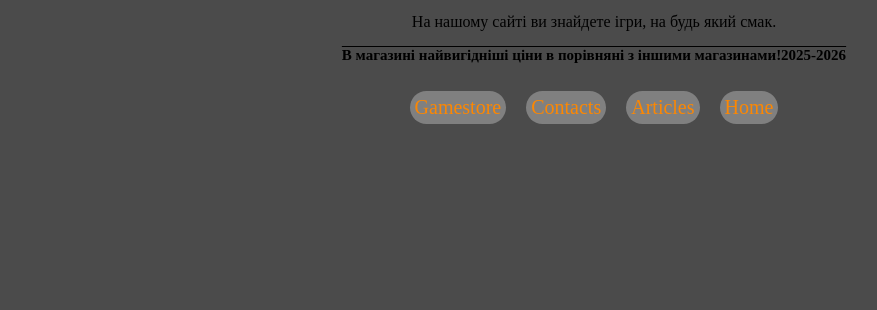
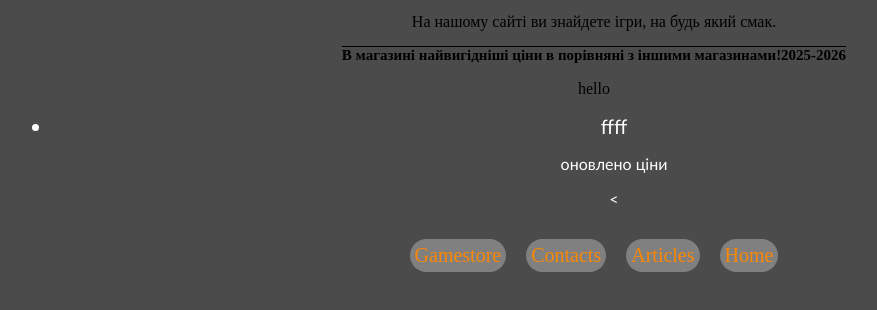
Before and after one commit to koliakikot19122005-cyber/gamesite, a plain HTML site: page pages/about.html in a window 1280 px wide. Shown: the part 166-476 px from the top of the page, without its empty margins (46-923 px from the left). Drawn offline with Linux system fonts and the light colour scheme.

Commit message:
add about p

```diff
--- a/pages/about.html
+++ b/pages/about.html
@@ -12,8 +12,12 @@
  <div class="pages">
 <p>Наш сайт спецеалізується на продажі <b>компютерних ігор.</b></p>
 <p>На  нашому сайті ви знайдете ігри, на будь який смак.</p>
-
 <h2>В магазині найвигідніші ціни в порівняні з іншими магазинами!2025-2026</h2>
+<p>hello</p>
+<ul>
+<li>ffff</li>
+<p>оновлено ціни </p>
+<</ul>
 </div>
 
 <div class="navigation">
```
